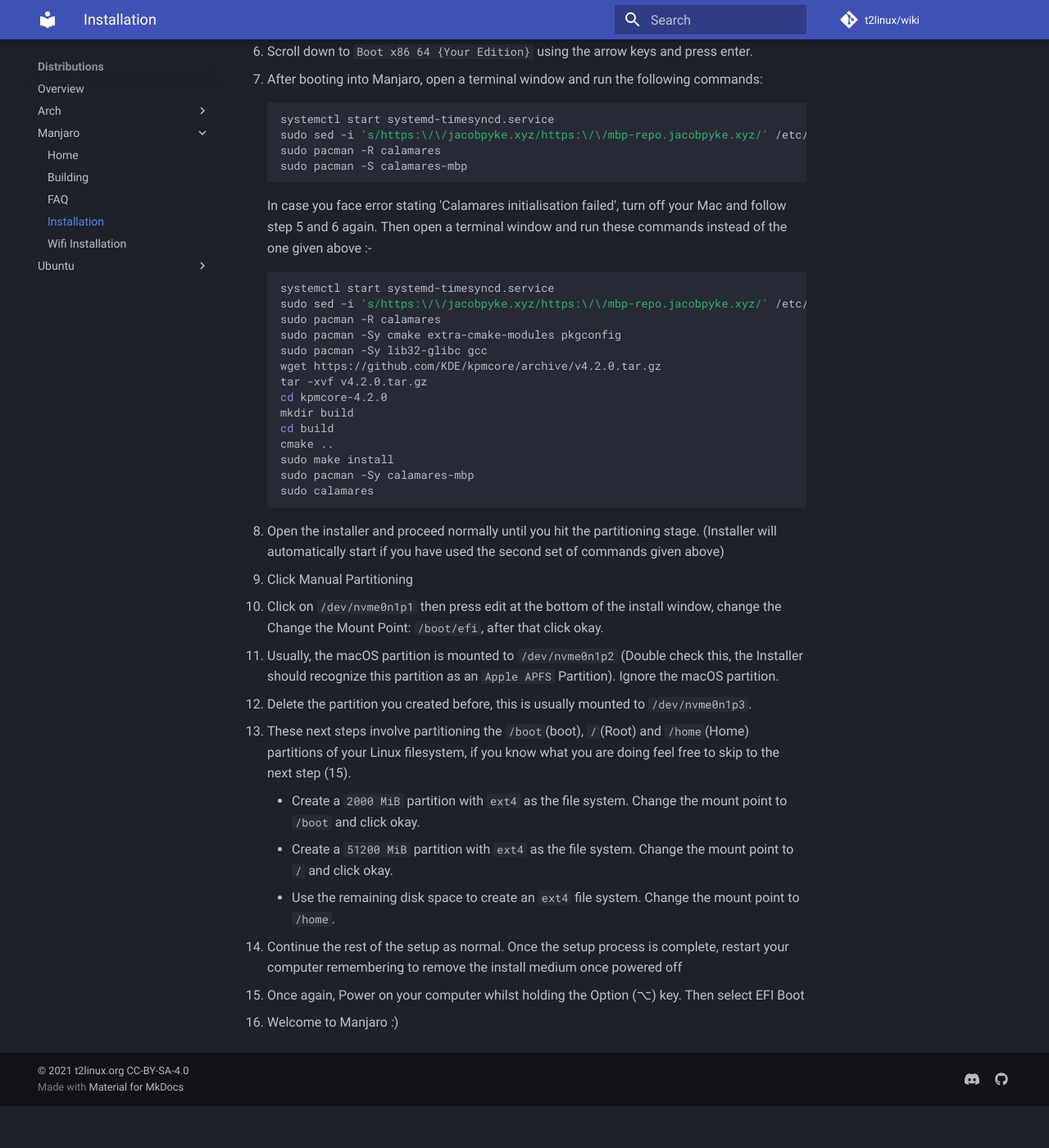
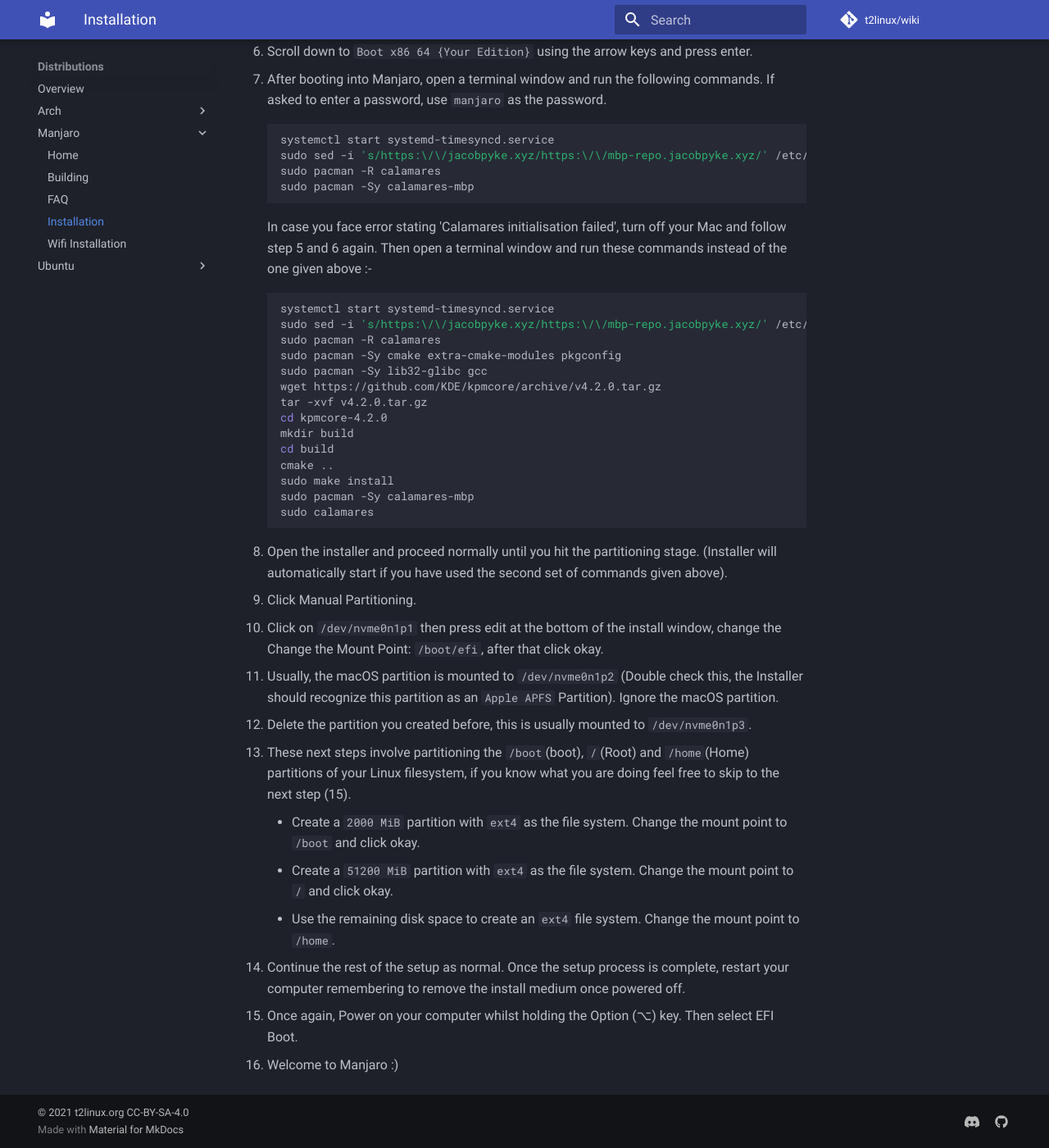
Before and after one commit to t2linux/wiki, an MkDocs documentation site: the page built from docs/distributions/manjaro/installation.md, in a window 1280 px wide and 1400 px high, scrolled down 1171 px. Shown: the whole window at 82% size. Built offline with MkDocs 1.6.1 and Material for MkDocs 9.7.7, drawn with Linux system fonts in a browser that asks for light colours; comment, search, counter and statistics services are not loaded; before the commit the page ends 2520 px from its top, so only the background shows below that.

Commit message:
Update installation.md
Added fixes for some issues users were facing

````diff
--- a/docs/distributions/manjaro/installation.md
+++ b/docs/distributions/manjaro/installation.md
@@ -23,13 +23,13 @@
 4. Once Secure boot is diabled, fully shutdown your Computer and Power it on again whilst holding the Option (⌥) key.
 5. Select the yellow EFI System using the arrow keys and hit enter.
 6. Scroll down to `Boot x86 64 {Your Edition}` using the arrow keys and press enter.
-7. After booting into Manjaro, open a terminal window and run the following commands:
+7. After booting into Manjaro, open a terminal window and run the following commands. If asked to enter a password, use `manjaro` as the password.
 
     ```sh
     systemctl start systemd-timesyncd.service
     sudo sed -i 's/https:\/\/jacobpyke.xyz/https:\/\/mbp-repo.jacobpyke.xyz/' /etc/pacman.conf
     sudo pacman -R calamares
-    sudo pacman -S calamares-mbp
+    sudo pacman -Sy calamares-mbp
     ```
 
     In case you face error stating 'Calamares initialisation failed', turn off your Mac and follow step 5 and 6 again. Then open a terminal window and run these commands instead of the one given above :-
@@ -51,8 +51,8 @@
     sudo calamares
     ```
 
-8. Open the installer and proceed normally until you hit the partitioning stage. (Installer will automatically start if you have used the second set of commands given above)
-9. Click Manual Partitioning
+8. Open the installer and proceed normally until you hit the partitioning stage. (Installer will automatically start if you have used the second set of commands given above).
+9. Click Manual Partitioning.
 10. Click on `/dev/nvme0n1p1` then press edit at the bottom of the install window, change the Change the Mount Point: `/boot/efi`, after that click okay.
 11. Usually, the macOS partition is mounted to `/dev/nvme0n1p2` (Double check this, the Installer should recognize this partition as an `Apple APFS` Partition). Ignore the macOS partition.
 12. Delete the partition you created before, this is usually mounted to `/dev/nvme0n1p3`.
@@ -62,6 +62,6 @@
     * Create a `51200 MiB` partition with `ext4` as the file system. Change the mount point to `/` and click okay.
     * Use the remaining disk space to create an `ext4` file system. Change the mount point to `/home`.
 
-14. Continue the rest of the setup as normal. Once the setup process is complete, restart your computer remembering to remove the install medium once powered off
-15. Once again, Power on your computer whilst holding the Option (⌥) key. Then select EFI Boot
+14. Continue the rest of the setup as normal. Once the setup process is complete, restart your computer remembering to remove the install medium once powered off.
+15. Once again, Power on your computer whilst holding the Option (⌥) key. Then select EFI Boot.
 16. Welcome to Manjaro :)
````
